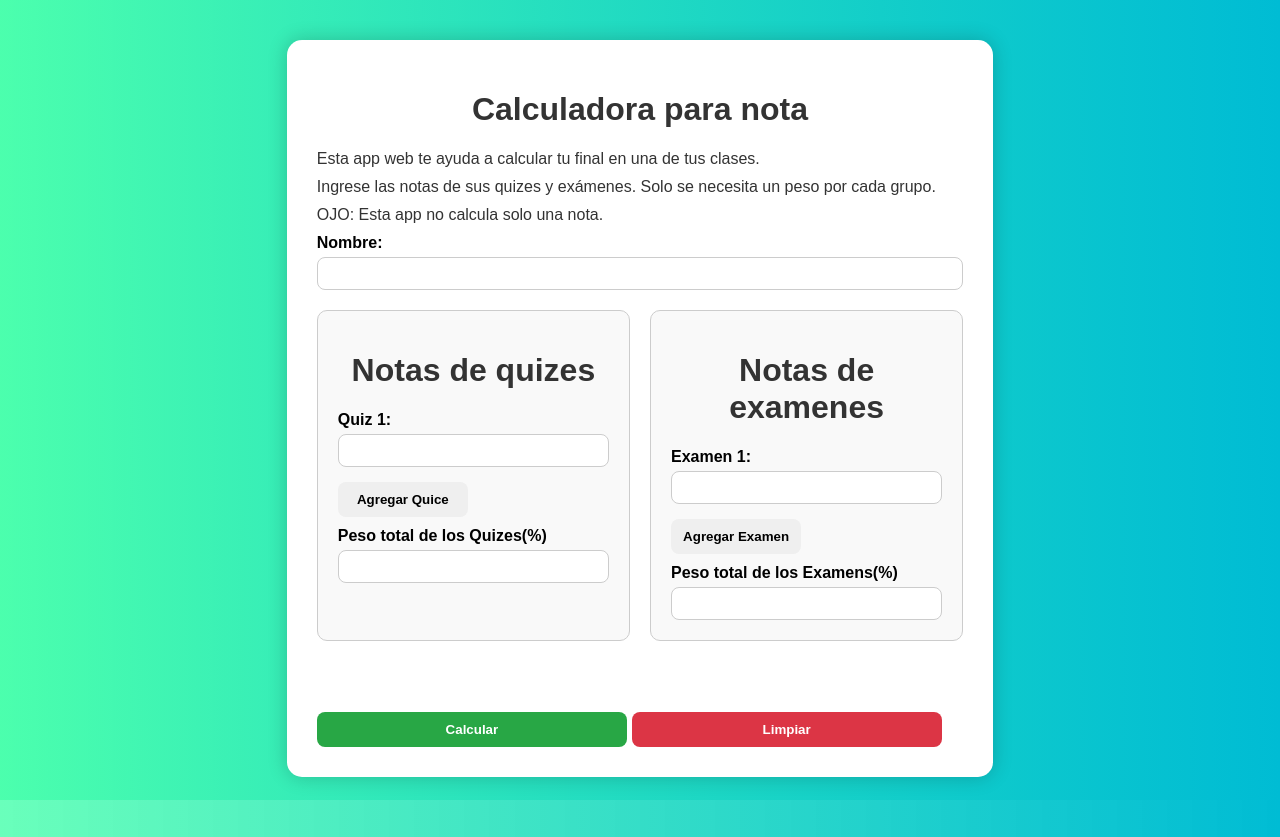
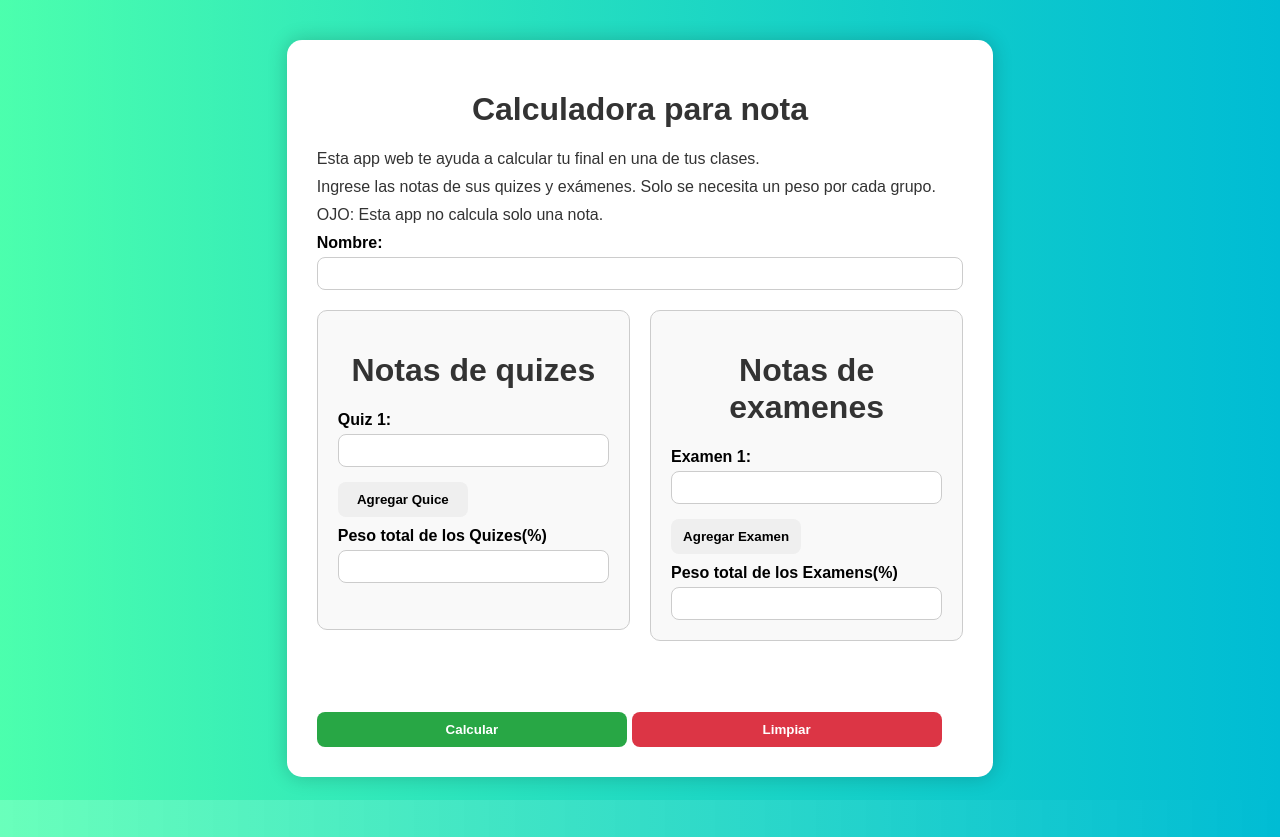
Before and after one commit to Eldomi05/web, a Flask app: page / in a window 1280 px wide. Run offline with Flask 3, Linux system fonts and the light colour scheme.

Commit message:
Alinear contenido

```diff
--- a/static/style.css
+++ b/static/style.css
@@ -108,6 +108,7 @@ a button.hover{
     display: flex;
     flex-wrap: wrap;
     justify-content: center;
+    align-items: flex-start;
     gap: 20px;
     margin-top: 20px;
     width: 100%;
@@ -122,6 +123,7 @@ a button.hover{
 .grupo-notas{
     flex: 1 1 300px;
     max-width: 400%;
+    min-height: 320px;
     border: 1px solid #ccc;
     padding: 20px;
     margin-bottom: 20px;
--- a/templates/index.html
+++ b/templates/index.html
@@ -20,7 +20,7 @@
 
         <div class="notas-contenedor">
             <div class="grupo-notas">
-                <h1>Notas de   quizes</h1>
+                <h1>Notas de quizes</h1>
                 <div id="quices-contenedor"></div>
                 <button type="button" onclick="agregarQuiz()">Agregar Quice</button>
                 <label for="peso_quices">Peso total de los Quizes(%)</label>
```
